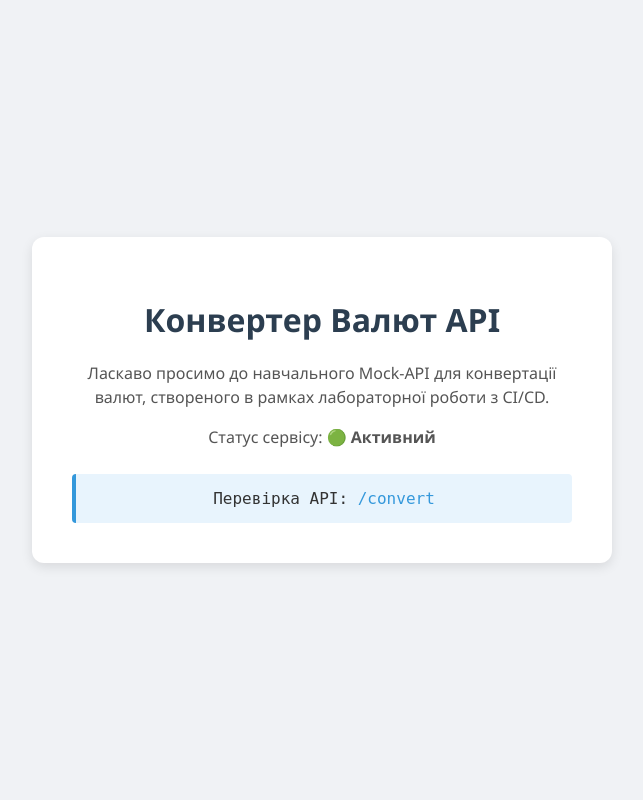
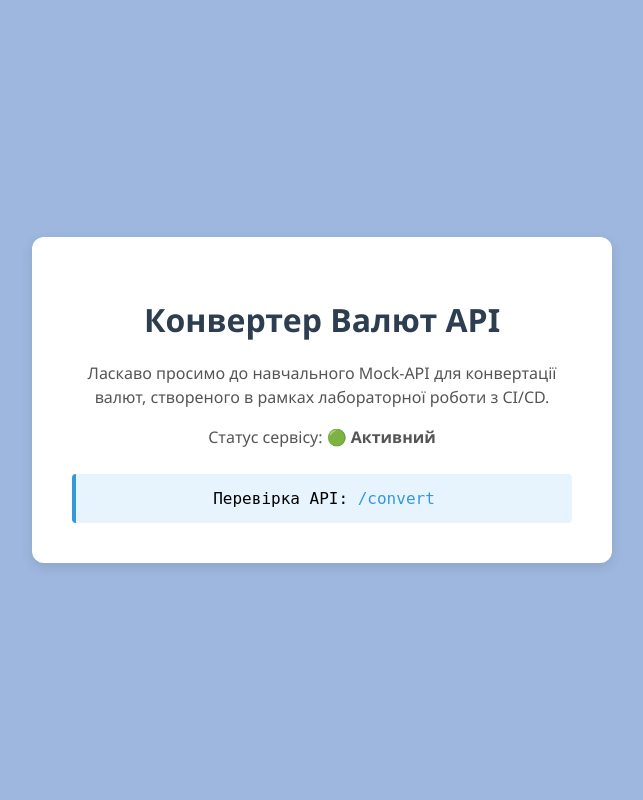
Before and after one commit to Dmaskk23/DevSecOps, a Flask app: page / in a window 1280 px wide. Shown: the whole page, without its empty margins (318-961 px from the left). Run offline with Flask 3, Linux system fonts and the light colour scheme.

Commit message:
Fix problem  (#3)
* style: change color

* test: add pull request

* style: change color

```diff
--- a/pyproject.toml
+++ b/pyproject.toml
@@ -15,6 +15,9 @@ dependencies = [
 [project.optional-dependencies]
 test = [
     "pytest==7.4.0",
+    "safety",
+    "flake8",
+    "bandit"
 ]
 
 [tool.setuptools.packages.find]
--- a/src/templates/index.html
+++ b/src/templates/index.html
@@ -7,8 +7,8 @@
     <style>
         body {
             font-family: 'Segoe UI', Tahoma, Geneva, Verdana, sans-serif;
-            background-color: #f0f2f5;
-            color: #333;
+            background-color: #9eb7de;
+            color: #000000;
             display: flex;
             justify-content: center;
             align-items: center;
```
Also changed, not shown: .github/workflows/main.yml.
